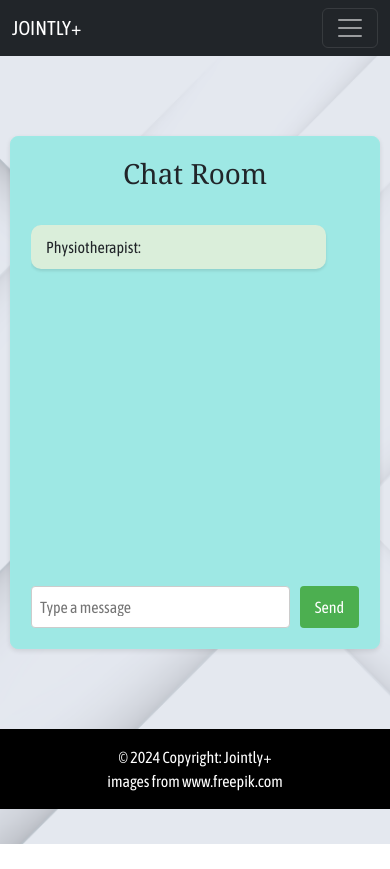
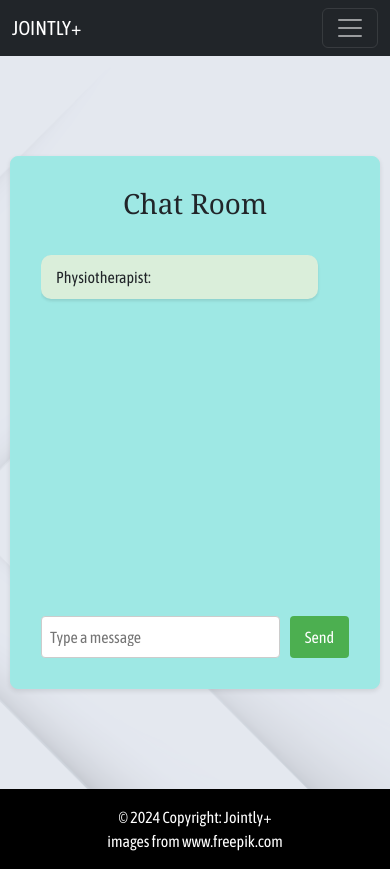
Before and after one commit to suue99/project, a React (Create React App) app: page /Chat in a window 390 px wide. Before the commit the page ends 844 px from the top, so only its background shows below. Built offline with nearby package versions, Linux system fonts and the light colour scheme; no server answers; the database is empty.

Commit message:
height adjustments

```diff
--- a/src/App.css
+++ b/src/App.css
@@ -229,7 +229,7 @@ body {
       align-items: center;
       text-align: center;
       padding: 0px;
-      height: 520px;
+      height: 530px;
       color: black;
 
 
@@ -250,7 +250,7 @@ body {
       align-items: center;
       text-align: center;
       padding: 0px;
-      height: 520px;
+      height: 480px;
       color: black;
        }
 
@@ -270,7 +270,7 @@ body {
     align-items: center;
     text-align: center;
     padding: 0px;
-    height: 500px;
+    height: 530px;
     color: black;
 
   }
--- a/src/Components/ChatPage/chat.css
+++ b/src/Components/ChatPage/chat.css
@@ -60,3 +60,13 @@
     border-radius: 4px;
     cursor: pointer;
 }
+
+
+
+@media only screen and (max-width: 770px) {
+    .chat-container{
+        padding: 30px;
+        margin:100px auto;
+    }
+
+}
```
